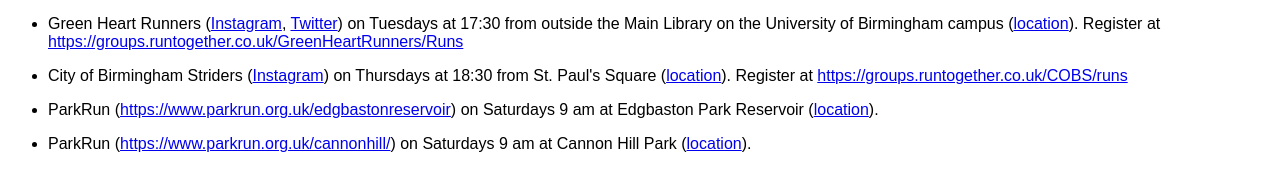
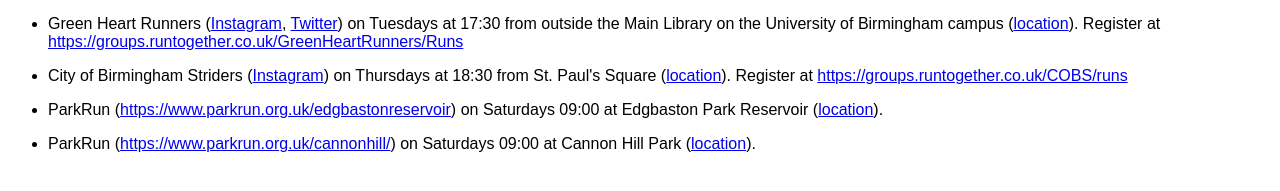
Before and after one commit to rajeshchitnis/rajeshchitnis.github.io, a Jekyll site: the page running.html, which Jekyll copies as it is, in a window 1280 px wide. Shown: the part 206-397 px from the top of the page. Built offline with Jekyll 4.4.1, drawn with Linux system fonts in a browser that asks for light colours.

Commit message:
Update running.html

```diff
--- a/running.html
+++ b/running.html
@@ -72,9 +72,9 @@
 
 <li><p> City of Birmingham Striders  (<a href="https://www.instagram.com/cobsrc/">Instagram</a>) on Thursdays at 18:30 from St. Paul's Square (<a href="https://goo.gl/maps/nKPhNGgtqQd6fDWs7">location</a>). Register at <a href="https://groups.runtogether.co.uk/COBS/runs">https://groups.runtogether.co.uk/COBS/runs</a> </p></li>
 
-<li><p> ParkRun (<a href="https://www.parkrun.org.uk/edgbastonreservoir/">https://www.parkrun.org.uk/edgbastonreservoir</a>) on Saturdays 9 am at Edgbaston Park Reservoir (<a href="https://goo.gl/maps/quU37LptGfxEcTA39">location</a>).</p></li>
+<li><p> ParkRun (<a href="https://www.parkrun.org.uk/edgbastonreservoir/">https://www.parkrun.org.uk/edgbastonreservoir</a>) on Saturdays 09:00 at Edgbaston Park Reservoir (<a href="https://goo.gl/maps/quU37LptGfxEcTA39">location</a>).</p></li>
 
-<li><p> ParkRun (<a href="https://www.parkrun.org.uk/cannonhill/">https://www.parkrun.org.uk/cannonhill/</a>) on Saturdays 9 am at Cannon Hill Park (<a href="https://goo.gl/maps/nT1km2K9gNufU6t77">location</a>).
+<li><p> ParkRun (<a href="https://www.parkrun.org.uk/cannonhill/">https://www.parkrun.org.uk/cannonhill/</a>) on Saturdays 09:00 at Cannon Hill Park (<a href="https://goo.gl/maps/nT1km2K9gNufU6t77">location</a>).
 </p></li>
 
 
```
